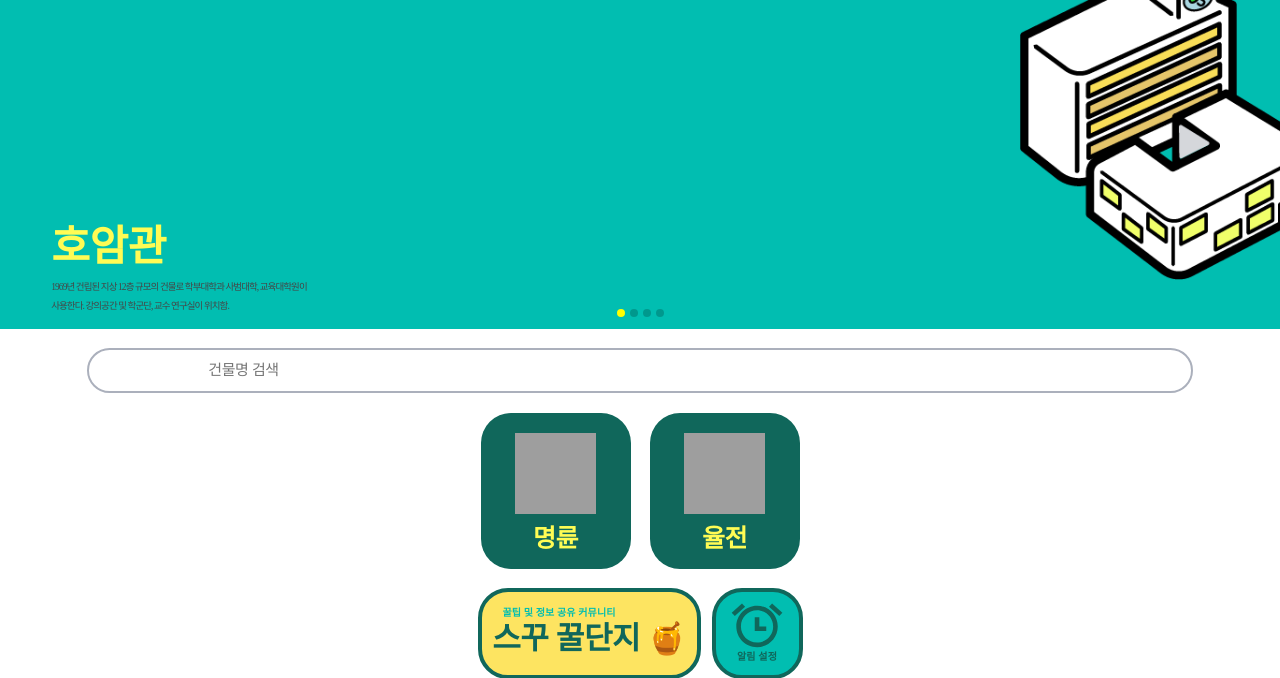
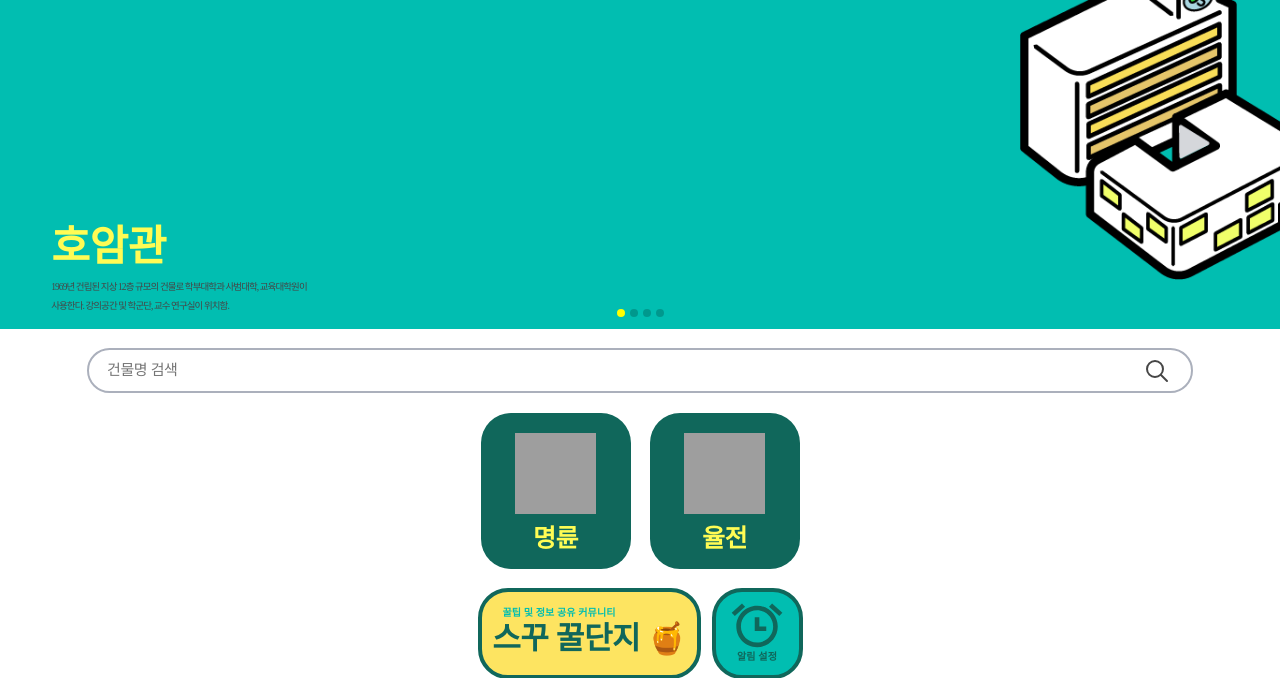
Before and after one commit to zui0202/skkumap-project-master, a Django app: page / in a window 1280 px wide. Shown: the top 678 px of the page. Run offline with Django 4.2, Linux system fonts and the light colour scheme; a user stored in the database is signed in; some web fonts are replaced; grey boxes are pictures that could not be loaded.

Commit message:
main changes

```diff
--- a/baby_lion-master/skkumap/templates/main.html
+++ b/baby_lion-master/skkumap/templates/main.html
@@ -33,7 +33,8 @@
     <section class="container">
       <div class="input-cover">
         <input type="text" placeholder="건물명 검색" />
-      </div>
+        <img class="search" src="{% static '/img/search.svg'%}" alt="search" />
+        </div>
       <div class="con-mid">
         <div class="map-contents">
           <img class="ginko" src="{% static '/img/ginko.svg'%}" alt="ginko" />
--- a/baby_lion-master/static/css/main.css
+++ b/baby_lion-master/static/css/main.css
@@ -115,8 +115,8 @@ h1{
   border-radius: 30px;
   margin-top: 19px;
   display: flex;
-  justify-content: center;
-  align-items: center;;
+  justify-content: space-between;
+  align-items: center;
 }
 
 input{
@@ -133,7 +133,9 @@ input{
   letter-spacing: -0.408px;
   color: #ABB0BC;
 }
-
+.search{
+  margin-right: 18px;
+}
 input:focus{
   outline:none;
 }
```
